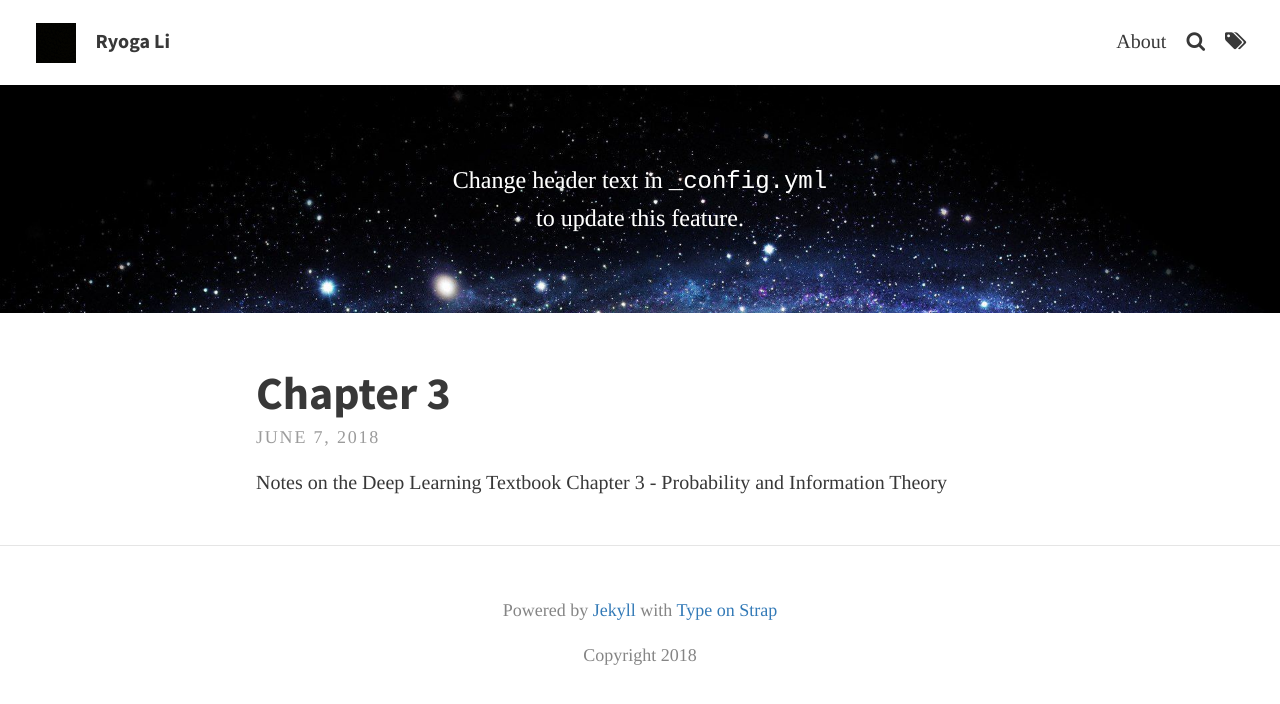
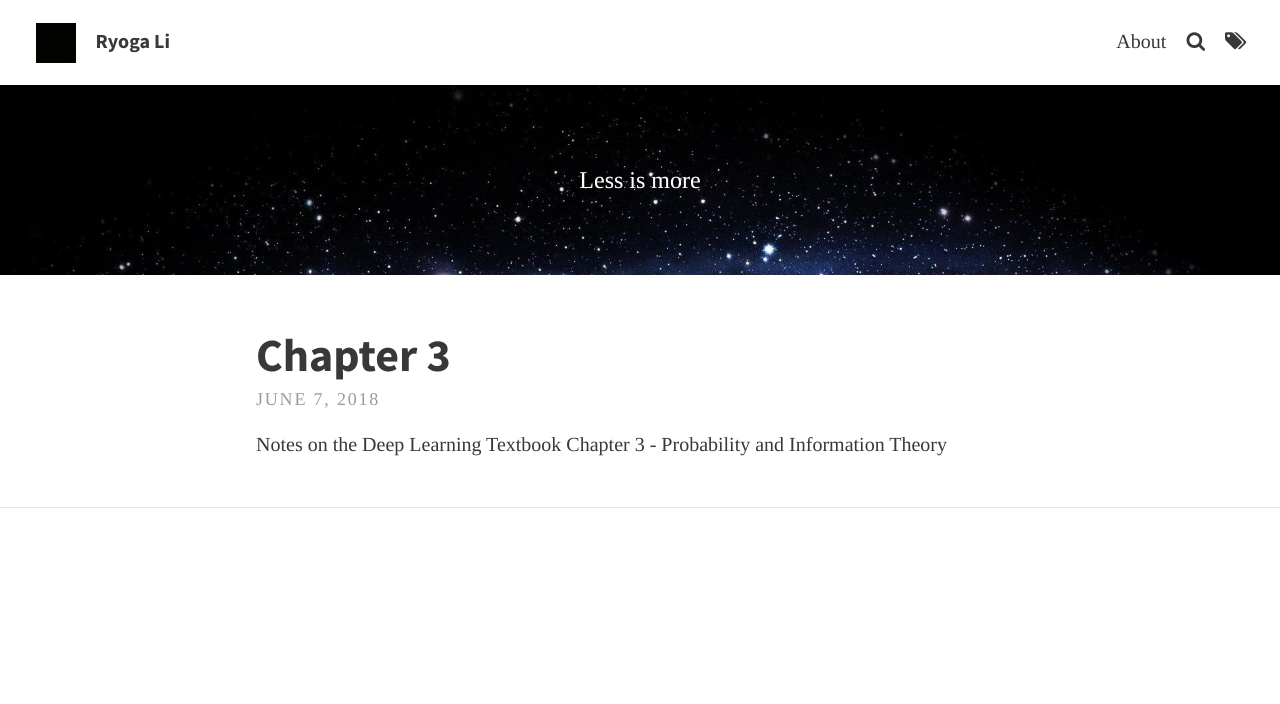
Before and after one commit to RyogaLi/ryogali.github.io, a Jekyll site: the page built from index.html, in a window 1280 px wide. Shown: the top 704 px of the page. Built offline with Jekyll 4.4.1, drawn with Linux system fonts in a browser that asks for light colours; the list of posts is cut into pages by our own code.

Commit message:
changed footer

```diff
--- a/_config.yml
+++ b/_config.yml
@@ -15,10 +15,10 @@
 
   # Header and footer text
   header_text: > #two or three lines to describe your site
-     <p>Change header text in <code>_config.yml</code> <br> to update this feature.</p>
+     <p>Less is more</p>
   header_text_feature_image: assets/img/pexels/stars-bg.jpg
-  footer_text: >
-   Powered by <a href="https://jekyllrb.com/">Jekyll</a> with <a href="https://github.com/sylhare/Type-on-Strap">Type on Strap</a>
+  footer_text:
+   # Powered by <a href="https://jekyllrb.com/">Jekyll</a> with <a href="https://github.com/sylhare/Type-on-Strap">Type on Strap</a>
 
   # Icons
   rss:  # Make sure you created a feed.xml with feed.xml layout
@@ -29,7 +29,7 @@
   facebook:
   flickr:
   gitlab:
-  github:
+  github: "ryogali"
   google_plus:
   instagram:
   keybase:
--- a/_posts/2018-06-07-chapter-3-Probability-and-Information-Theory.md
+++ b/_posts/2018-06-07-chapter-3-Probability-and-Information-Theory.md
@@ -4,17 +4,18 @@
 tags: [Deep Learning, Machine Learning, Notes]
 ---
 
-###### Notes on the [Deep Learning Textbook](http://www.deeplearningbook.org/) Chapter 3 - Probability and Information Theory
+##### Notes on the [Deep Learning Textbook](http://www.deeplearningbook.org/) Chapter 3 - Probability and Information Theory
 ---
 
-### Distributions
+#### Distributions
+*
 * [Multivariate normal distribution](https://en.wikipedia.org/wiki/Multivariate_normal_distribution)
 * [Empirical distribution](https://www.statlect.com/asymptotic-theory/empirical-distribution)
-* [Gaussian mixture model](http://research.stowers.org/mcm/efg/R/Statistics/MixturesOfDistributions/index.html) [Scikit](http://scikit-learn.org/stable/modules/mixture.html)
+* [Gaussian mixture model](http://research.stowers.org/mcm/efg/R/Statistics/MixturesOfDistributions/index.html), also more on [Scikit](http://scikit-learn.org/stable/modules/mixture.html)
 
 ---
 
-### Useful Functions
+#### Useful Functions
 
 * Logistics sigmoid: commonly used to produce the phi parameter for beunoulli distribution
 * Softplus: mean and variance for nomal distribution
```
